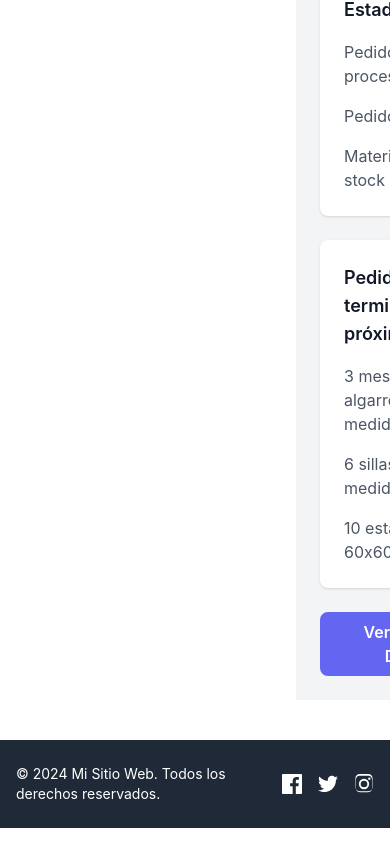
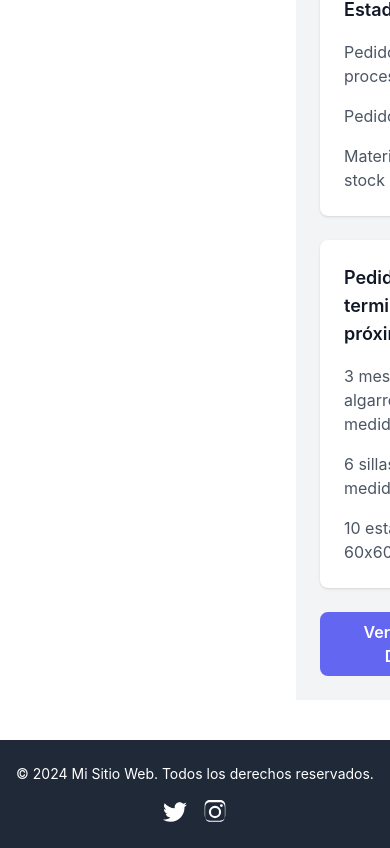
Before and after one commit to alejoNoB20/WOTECH, a React (Create React App) app in the folder frontend/: page / in a window 390 px wide. Shown: the part 992-1840 px from the top of the page. Built offline with nearby package versions, Linux system fonts and the light colour scheme.

Commit message:
Wotech V1.0

```diff
--- a/frontend/src/components/footer/footer.jsx
+++ b/frontend/src/components/footer/footer.jsx
@@ -1,26 +1,29 @@
-import React from 'react';
+import React from "react"
 
 const Footer = () => {
   return (
     <footer className="bg-gray-800 text-white py-6 w-full">
       <div className="container mx-auto px-4">
-        <div className="flex justify-between items-center">
-          <div className="text-sm">
-            © 2024 Mi Sitio Web. Todos los derechos reservados.
-          </div>
+        <div className="flex flex-col sm:flex-row justify-between items-center space-y-4 sm:space-y-0">
+          <div className="text-sm text-center sm:text-left">© 2024 Mi Sitio Web. Todos los derechos reservados.</div>
           <div className="flex space-x-4">
-            <a href="https://facebook.com" target="_blank" rel="noopener noreferrer" className="hover:text-gray-400">
-              <svg className="w-5 h-5" fill="currentColor" viewBox="0 0 24 24">
-                <path d="M22.675 0h-21.35c-.734 0-1.325.591-1.325 1.325v21.351c0 .733.591 1.324 1.325 1.324h11.495v-9.283h-3.125v-3.622h3.125v-2.672c0-3.1 1.893-4.788 4.659-4.788 1.325 0 2.463.099 2.797.142v3.242l-1.917.001c-1.503 0-1.794.714-1.794 1.762v2.313h3.588l-.467 3.622h-3.121v9.283h6.116c.734 0 1.325-.591 1.325-1.325v-21.35c0-.734-.591-1.325-1.325-1.325z" />
-              </svg>
-            </a>
-            <a href="https://twitter.com" target="_blank" rel="noopener noreferrer" className="hover:text-gray-400">
-              <svg className="w-5 h-5" fill="currentColor" viewBox="0 0 24 24">
+            <a
+              href="https://twitter.com"
+              target="_blank"
+              rel="noopener noreferrer"
+              className="hover:text-gray-400 transition-colors duration-200"
+            >
+              <svg className="w-6 h-6 sm:w-5 sm:h-5" fill="currentColor" viewBox="0 0 24 24">
                 <path d="M24 4.557c-.883.392-1.832.656-2.828.775 1.016-.608 1.794-1.574 2.163-2.724-.951.564-2.005.974-3.127 1.195-.897-.957-2.178-1.555-3.594-1.555-2.719 0-4.92 2.201-4.92 4.917 0 .385.045.76.127 1.122-4.088-.205-7.72-2.164-10.148-5.144-.423.726-.666 1.569-.666 2.465 0 1.701.866 3.197 2.181 4.075-.803-.025-1.56-.246-2.22-.616v.062c0 2.375 1.69 4.356 3.934 4.807-.411.111-.844.171-1.291.171-.316 0-.623-.031-.923-.087.623 1.943 2.432 3.355 4.575 3.394-1.675 1.313-3.791 2.098-6.084 2.098-.395 0-.786-.023-1.17-.068 2.169 1.392 4.747 2.207 7.523 2.207 9.025 0 13.964-7.479 13.964-13.964 0-.213-.005-.426-.014-.637.961-.694 1.793-1.562 2.449-2.549z" />
               </svg>
             </a>
-            <a href="https://instagram.com" target="_blank" rel="noopener noreferrer" className="hover:text-gray-400">
-              <svg className="w-5 h-5" fill="currentColor" viewBox="0 0 24 24">
+            <a
+              href="https://instagram.com"
+              target="_blank"
+              rel="noopener noreferrer"
+              className="hover:text-gray-400 transition-colors duration-200"
+            >
+              <svg className="w-6 h-6 sm:w-5 sm:h-5" fill="currentColor" viewBox="0 0 24 24">
                 <path d="M12 2.163c3.204 0 3.584.012 4.85.07 1.366.062 2.633.334 3.608 1.31.975.975 1.248 2.242 1.31 3.608.058 1.266.07 1.646.07 4.85s-.012 3.584-.07 4.85c-.062 1.366-.334 2.633-1.31 3.608-.975.975-2.242 1.248-3.608 1.31-1.266.058-1.646.07-4.85.07s-3.584-.012-4.85-.07c-1.366-.062-2.633-.334-3.608-1.31-.975-.975-1.248-2.242-1.31-3.608-.058-1.266-.07-1.646-.07-4.85s.012-3.584.07-4.85c.062-1.366.334-2.633 1.31-3.608.975-.975 2.242-1.248 3.608-1.31 1.266-.058 1.646-.07 4.85-.07zm0-2.163c-3.259 0-3.67.013-4.947.072-1.429.064-2.836.386-3.897 1.447-1.061 1.061-1.383 2.468-1.447 3.897-.059 1.276-.072 1.688-.072 4.947s.013 3.67.072 4.947c.064 1.429.386 2.836 1.447 3.897 1.061 1.061 2.468 1.383 3.897 1.447 1.276.059 1.688.072 4.947.072s3.67-.013 4.947-.072c1.429-.064 2.836-.386 3.897-1.447 1.061-1.061 1.383-2.468 1.447-3.897.059-1.276.072-1.688.072-4.947s-.013-3.67-.072-4.947c-.064-1.429-.386-2.836-1.447-3.897-1.061-1.061-2.468-1.383-3.897-1.447-1.276-.059-1.688-.072-4.947-.072z" />
                 <path d="M12 5.838a6.162 6.162 0 1 0 0 12.324 6.162 6.162 0 1 0 0-12.324zm0 10.162a4 4 0 1 1 0-8 4 4 0 1 1 0 8zm6.406-11.845a1.44 1.44 0 1 0 0 2.881 1.44 1.44 0 1 0 0-2.881z" />
               </svg>
@@ -29,7 +32,7 @@ const Footer = () => {
         </div>
       </div>
     </footer>
-  );
-};
+  )
+}
 
-export default Footer;
+export default Footer
```
